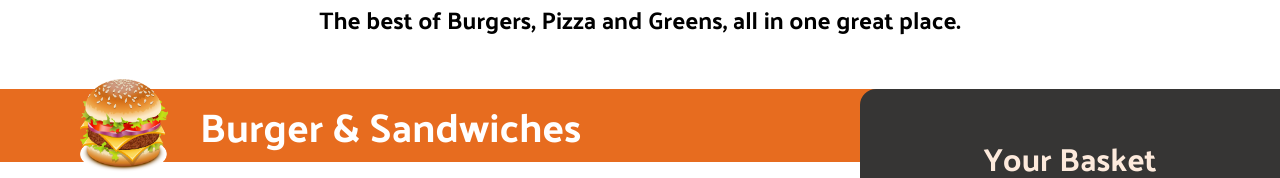
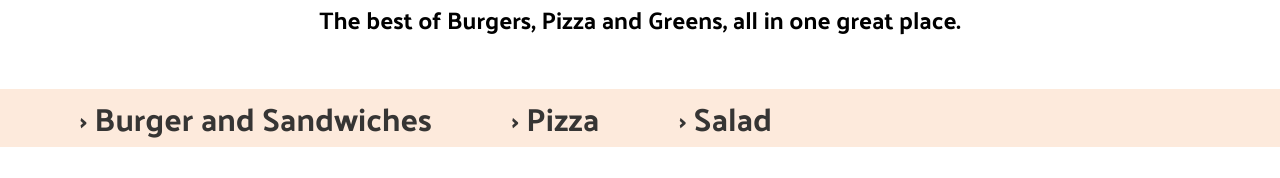
Before and after one commit to krummi14/Project-Bestell-App, a plain HTML site: page index.html in a window 1280 px wide. Shown: the part 774-952 px from the top of the page. Drawn offline with Linux system fonts and the light colour scheme.

Commit message:
feat: add navigation

```diff
--- a/index.html
+++ b/index.html
@@ -51,14 +51,25 @@
             </figure>
         </section>
 
+        <section class="navigation">
+
+                <nav class="menu_navigation">
+                    <a class="category" href="#burger_and_sandwiches">&#8250 Burger and Sandwiches</a>
+                    <a class="category" href="#pizza">&#8250 Pizza</a>
+                    <a class="category" href="#salad">&#8250 Salad</a>
+                </nav>
+            </span>
+        </section>
+
     </header>
 
     <main>
 
         <div class="dish_content_wrapper">
+
             <section class="allDishes_content">
 
-                <div class="dish_headline">
+                <div id="burger_and_sandwiches" class="dish_headline">
                     <span class="dishes_maxWidth">
                         <img class="dish_icon" src="./assets/icon/burger_icon.png" alt="Icon of Burger">
                         <h2>Burger & Sandwiches</h2>
@@ -73,7 +84,7 @@
                     </div>
                 </span>
 
-                <div class="dish_headline">
+                <div id="pizza" class="dish_headline">
                     <span class="dishes_maxWidth">
                         <img class="dish_icon" src="./assets/icon/pizza_icon.png" alt="Icon of Pizza">
                         <h2>Pizza</h2>
@@ -89,7 +100,7 @@
                     </div>
                 </span>
 
-                <div class="dish_headline">
+                <div id="salad" class="dish_headline">
                     <span class="dishes_maxWidth">
                         <img class="dish_icon" src="./assets/icon/salad_icon.png" alt="Icon of Salad">
                         <h2>Salad</h2>
--- a/style.css
+++ b/style.css
@@ -88,9 +88,44 @@
 
 /* end of hero section*/
 
+/* style of navigation section*/
+.navigation {
+    width: 100%;
+    background-color: rgba(253, 234, 220, 1);
+    margin-bottom: 48px;
+    padding-left: 80px;
+    padding-right: 32px;
+}
+
+.menu_navigation {
+    display: flex;
+    flex-direction: row;
+    align-items: center;
+    gap: 80px;
+    max-width: 1440px;
+    margin: 0 auto;
+
+}
+
+.category {
+    font-size: 32px;
+    font-weight: bold;
+    color: rgba(54, 53, 52, 1);
+}
+
+.category:hover {
+    font-weight: bold;
+    color: rgba(231, 108, 31, 1);
+}
+
 /* style of dish_content_wrapper */
 .dish_content_wrapper {
     position: relative;
+}
+
+.dish_content_wrapper_maxWidth {
+    max-width: 1440px;
+    margin: 0 auto;
 }
 
 /* end of dish_content_wrapper */
```
